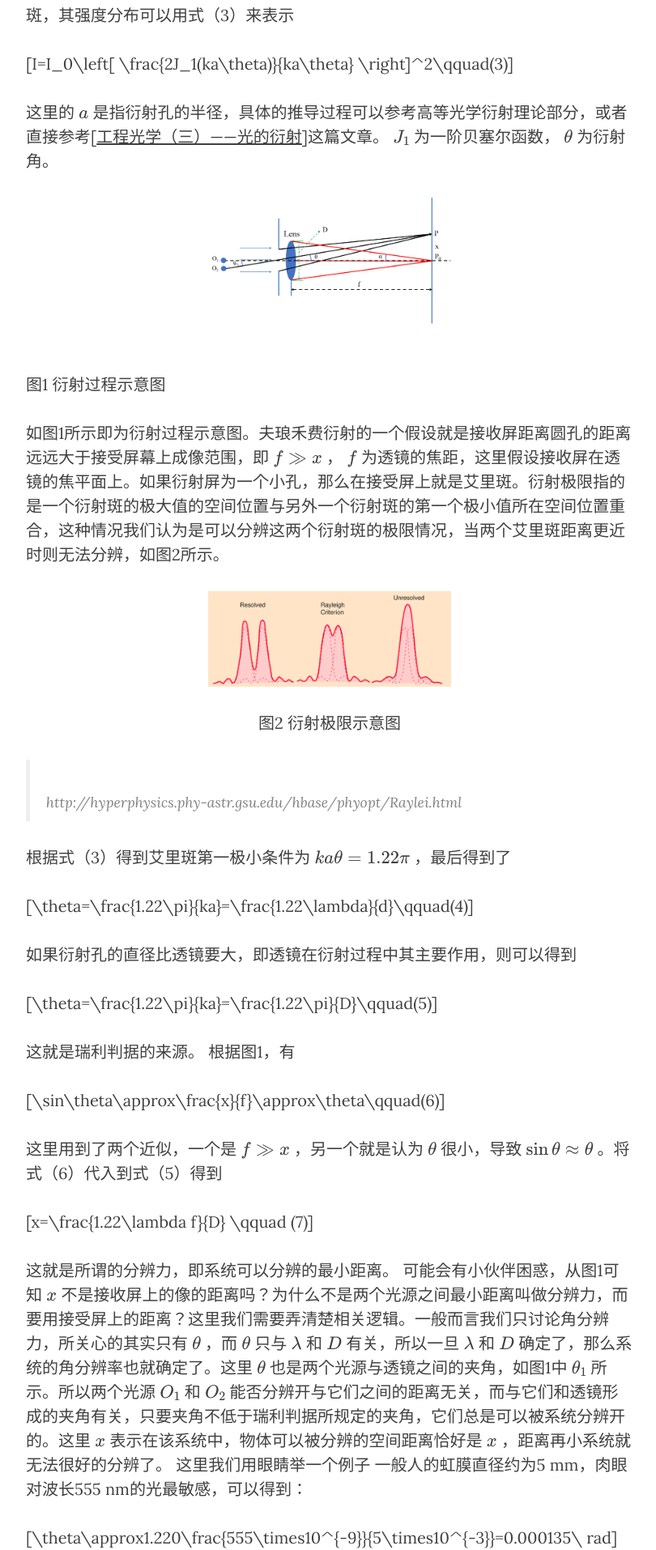
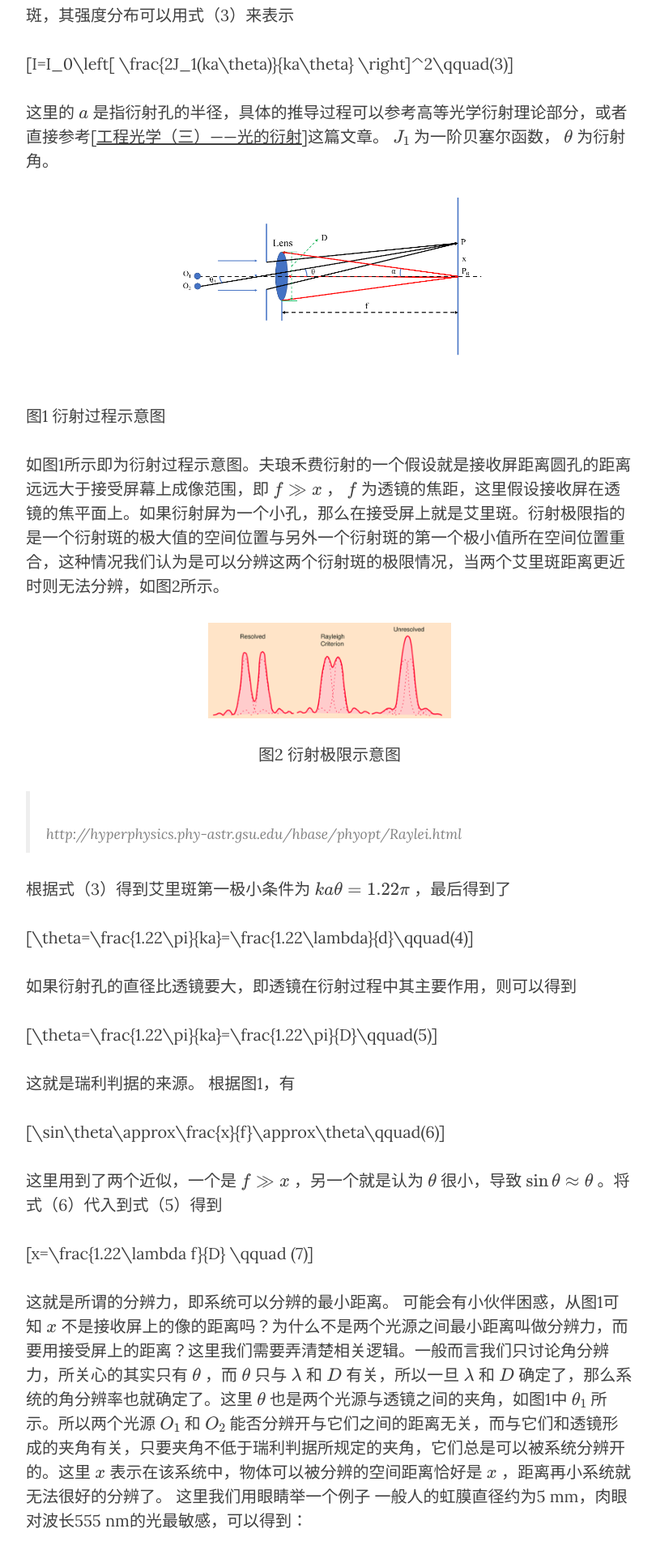
Before and after one commit to EMFollower/EMFollower, a Jekyll site: the page built from _posts/2020-05-15-1-Diffraction-Limit.md, in a window 1280 px wide. Shown: the part 912-2826 px from the top of the page at 81% size, without its empty margins (233-1043 px from the left). Built offline with Jekyll 4.4.1, drawn with Linux system fonts in a browser that asks for light colours; nearby versions of some CDN libraries; formulas are drawn with MathJax 3; comment, search, counter and statistics services are not loaded.

Commit message:
Update 2020-05-15-1-Diffraction-Limit.md

```diff
--- a/_posts/2020-05-15-1-Diffraction-Limit.md
+++ b/_posts/2020-05-15-1-Diffraction-Limit.md
@@ -26,7 +26,7 @@ $$I=I_0\left[ \frac{2J_1(ka\theta)}{ka\theta} \right]^2\qquad(3)$$
 这里的 $a$ 是指衍射孔的半径，具体的推导过程可以参考高等光学衍射理论部分，或者直接参考[[工程光学（三）——光的衍射](https://zhuanlan.zhihu.com/p/47622756)]这篇文章。 $J_1$ 为一阶贝塞尔函数， $\theta$ 为衍射角。
 
 <p align="center">
-  <img src="https://emfollower.github.io/EMFollower/img/1-Diffraction-Limit/1-1.png" width="300" />
+  <img src="https://emfollower.github.io/EMFollower/img/1-Diffraction-Limit/1-1.png" width="50%" />
 </p>
 
   <br>
```
